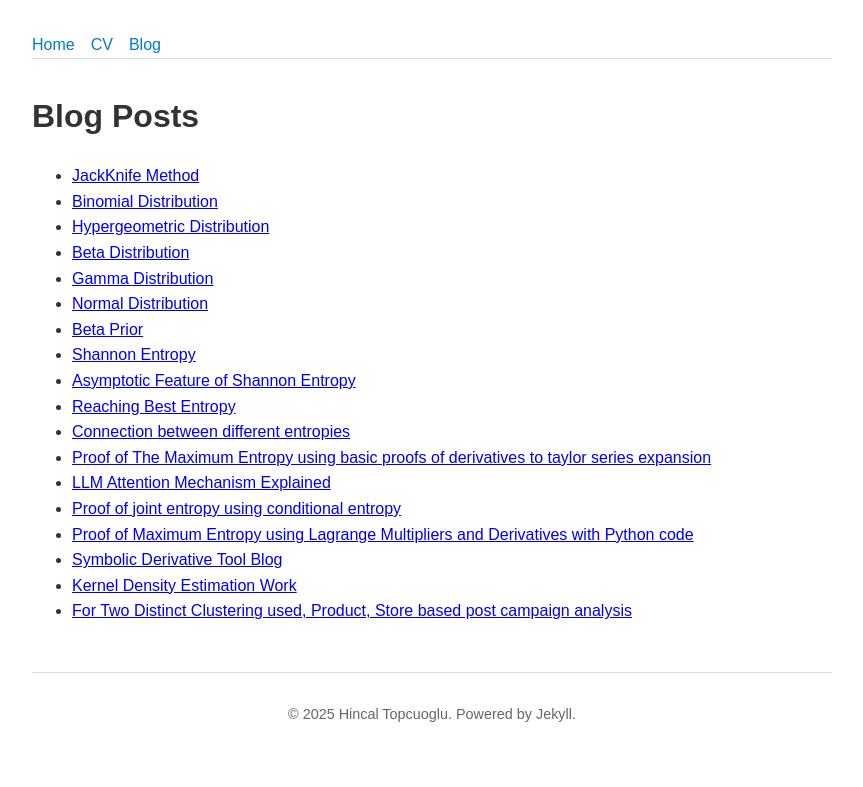
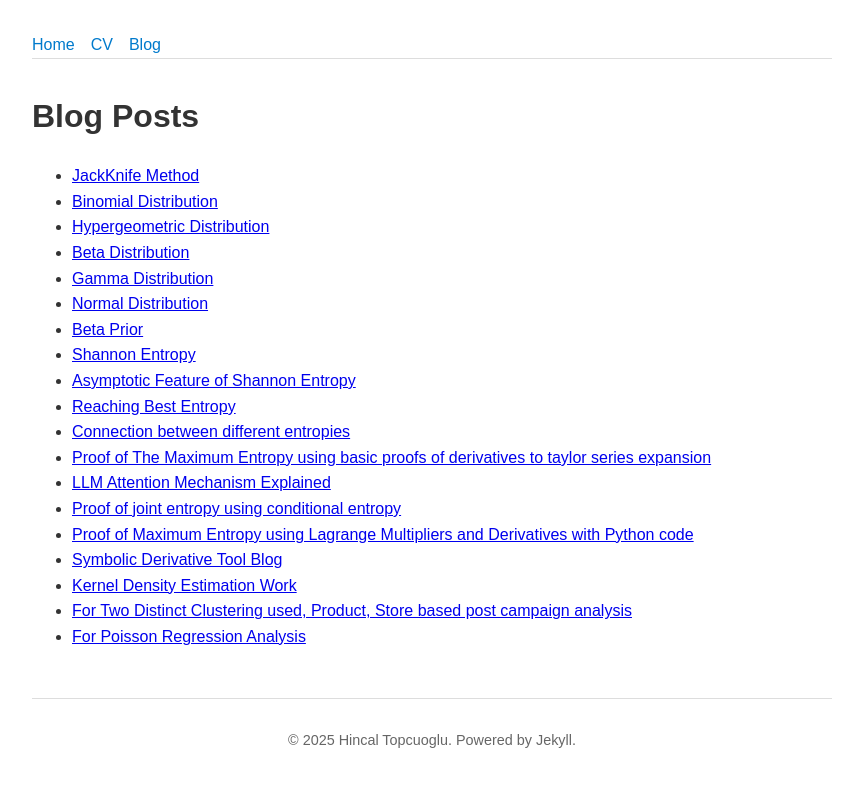
Before and after one commit to hincaltopcuoglu/hincaltopcuoglu.github.io, a Jekyll site: the page built from blog.md, in a window 1280 px wide. Shown: the top 787 px of the page, without its empty margins (208-1071 px from the left). Built offline with Jekyll 4.4.1, drawn with Linux system fonts in a browser that asks for light colours.

Commit message:
Add link for Poisson Regression Analysis

```diff
--- a/blog.md
+++ b/blog.md
@@ -24,3 +24,4 @@ permalink: /blog/
 - [Symbolic Derivative Tool Blog](Symbolic_Derivative_Blog.html)
 - [Kernel Density Estimation Work](KernelDensityEstimation_LinReg_XgBoost.html)
 - [For Two Distinct Clustering used, Product, Store based post campaign analysis](Two_Clustering_Approaches_for_Analyzing_Promotions.html)
+- [For Poisson Regression Analysis](poisson_regression.html)
```
